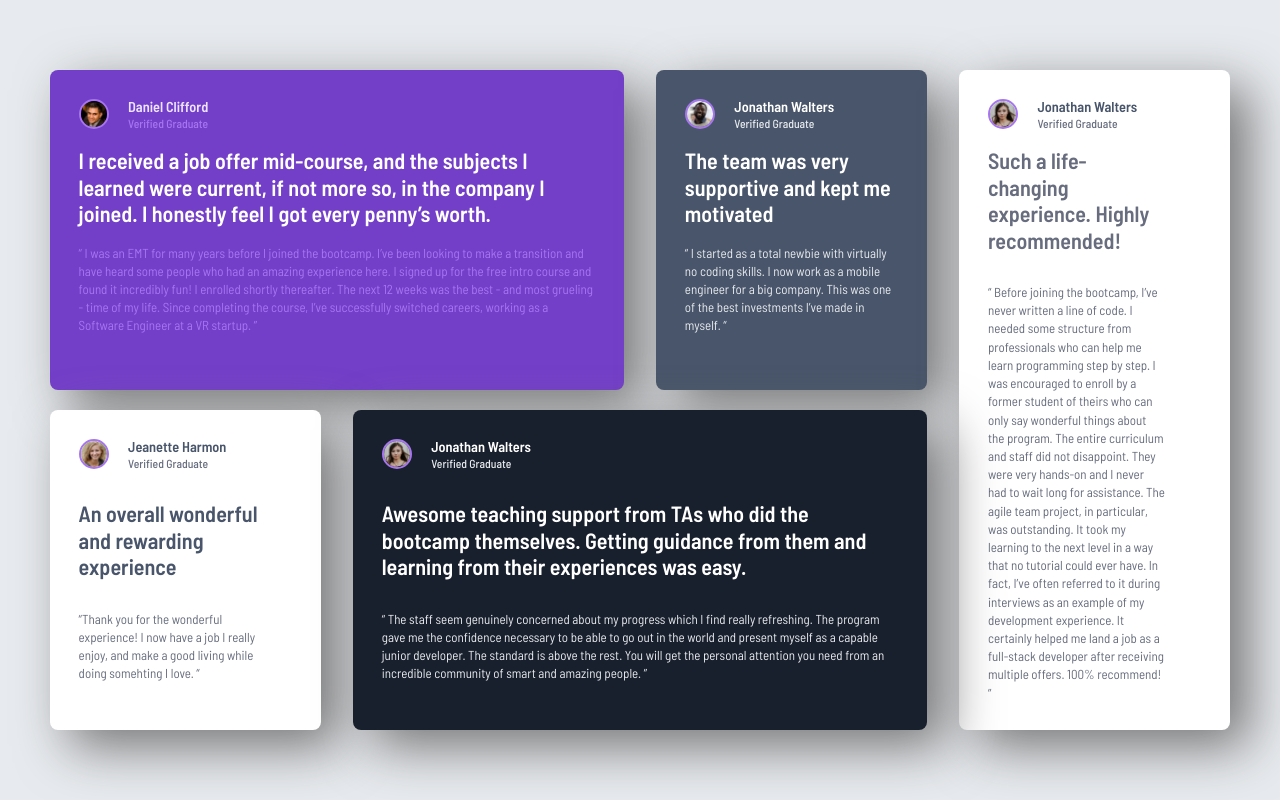
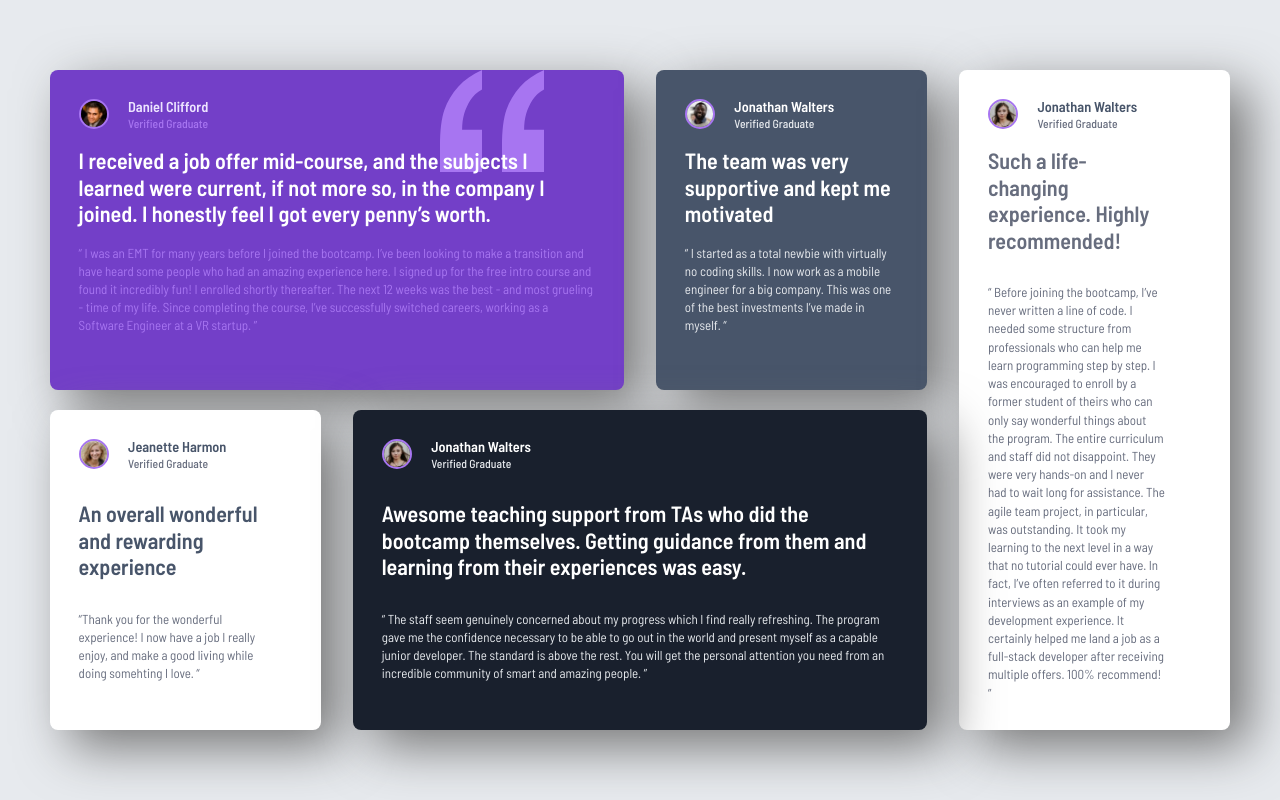
Before and after one commit to Christenally/Testimonials-Grid, a plain HTML site: page index.html in a window 1280 px wide. Drawn offline with Linux system fonts and the light colour scheme; the site is published under a folder, as on GitHub Pages, so addresses that start at the root find nothing.

Commit message:
Update style.css
Corrected background-url property

```diff
--- a/style.css
+++ b/style.css
@@ -135,7 +135,7 @@ body {
 .box-1 {
   grid-column: span 2;
   background-color: var(--purple-500);
-  background-image: url(/images/bg-pattern-quotation.svg);
+  background-image: url(./images/bg-pattern-quotation.svg);
   background-repeat: no-repeat;
   background-position: right 17% bottom 100%;
 }
```
